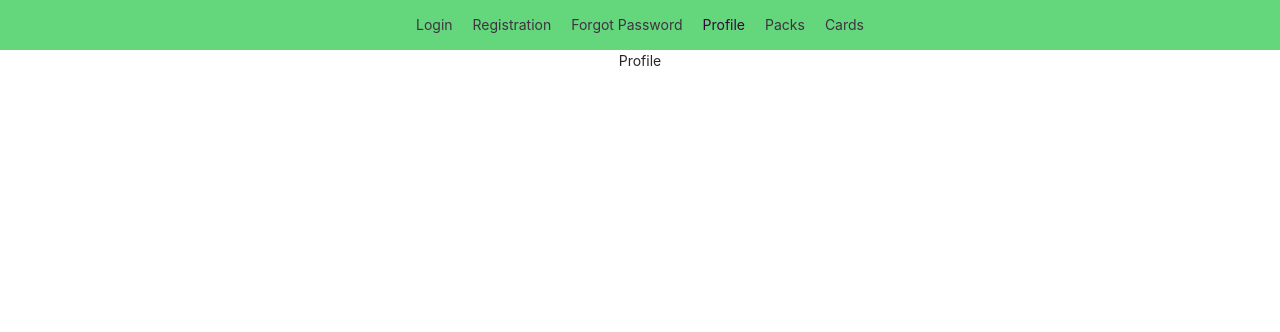
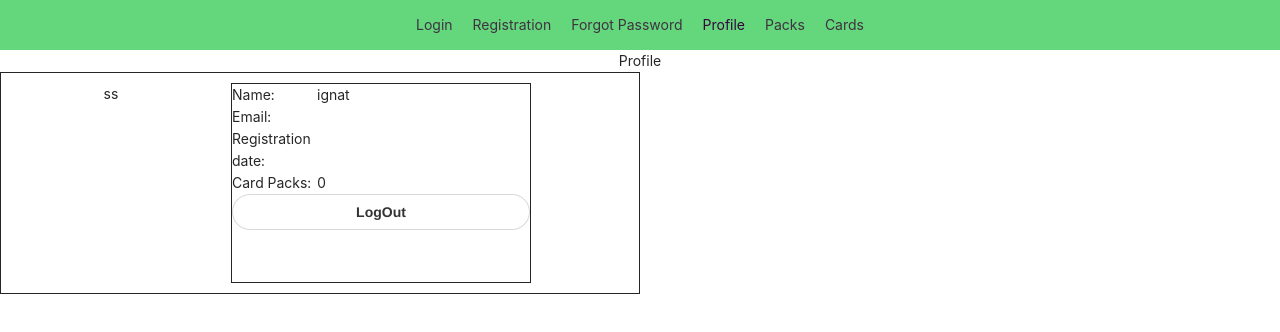
Before and after one commit to Chester7777/learning_Cards, a React (Create React App) app: page /profile in a window 1280 px wide. Shown: the top 332 px of the page. Built offline with nearby package versions, Linux system fonts and the light colour scheme.

Commit message:
Adding loginizatin and profile component.

```diff
--- a/src/n1-main/m1-ui/App.tsx
+++ b/src/n1-main/m1-ui/App.tsx
@@ -4,17 +4,25 @@ import {BrowserRouter} from "react-router-dom";
 import Header from "./header/Header";
 import Routes from "./routes/Routes";
 import {initializeAppTC} from "../m2-bll/appReducer";
-import {useDispatch} from "react-redux";
+import {useDispatch, useSelector} from "react-redux";
+import {AppRootStateType} from "../m2-bll/store";
 
 
 
 
 const App = () => {
+    const isInitialized = useSelector<AppRootStateType, boolean>(state => state.app.isInitialized)
 
     let dispatch = useDispatch()
     useEffect(() => {
         dispatch(initializeAppTC())
     }, [dispatch])
+    if (!isInitialized) {
+        return <div
+            style={{position: 'fixed', top: '30%', textAlign: 'center', width: '100%'}}>
+            Загрузка крутилка
+        </div>
+    }
 
   return (
       <BrowserRouter>
--- /dev/null
+++ b/src/n1-main/m1-ui/components/profile/Profile.module.css
@@ -0,0 +1,55 @@
+.register {
+    align-items: center;
+    display: flex;
+    flex-direction: column;
+    width: 200px;
+    margin: auto;
+}
+
+input {
+    margin: 10px;
+    border-radius: 18px;
+    padding: 8px;
+    text-align: center;
+}
+
+
+.errorText {
+    height: 20px;
+    color: red;
+    margin-bottom: 5px;
+}
+.wrapProfile{
+    width: 50%;
+    border: 1px solid;
+    display: flex;
+    flex-direction: row;
+}
+.wrapAva{
+    width: 200px;
+    height: 200px;
+    margin: 10px;
+    background-size: cover;
+    background-repeat: no-repeat;
+    background-position: center;
+
+}
+.wrapInfo{
+    width: 300px;
+    border: 1px solid;
+    margin: 10px;
+display: flex;
+    flex-direction: column;
+}
+.infoBlock{
+    display: flex;
+flex-direction: row;
+}
+.titles{
+   width: 85px;
+text-align: left;
+}
+.info{
+    word-wrap: break-word ;
+    justify-content: flex-start;
+}
--- a/src/n1-main/m1-ui/components/profile/Profile.tsx
+++ b/src/n1-main/m1-ui/components/profile/Profile.tsx
@@ -1,11 +1,49 @@
 import React from "react";
+import {useSelector} from "react-redux";
+import {AppRootStateType} from "../../../m2-bll/store";
+import s from './Profile.module.css'
+import {url} from "inspector";
+import {Button} from "../../common/Button/Button";
 
-const  Profile = () => {
+const  Profile=React.memo(function (){
+    const name=useSelector<AppRootStateType,string>(state => state.profile.name)
+    const ava=useSelector<AppRootStateType,string>(state => state.profile.avatar)
+    const email=useSelector<AppRootStateType,string>(state => state.profile.email)
+    const created=useSelector<AppRootStateType,string>(state => state.profile.created)
+    const publicCardPacksCount=useSelector<AppRootStateType,string>(state => state.profile.publicCardPacksCount)
+
     return (
         <div>
             Profile
+            <div className={s.wrapProfile}>
+                <div className={s.wrapAva} style={{backgroundImage:  `url(${ava})`}}>ss</div>
+<div className={s.wrapInfo}>
+    <div className={s.infoBlock}>
+        <div className={s.titles}>Name:</div>
+        <div className={s.info}>ignat{name}</div>
+    </div>
+    <div className={s.infoBlock}>
+        <div className={s.titles}>Email:</div>
+        <div className={s.info}>{email}</div>
+    </div>
+    <div className={s.infoBlock}>
+        <div className={s.titles}>Registration date:</div>
+        <div className={s.info}>{created}</div>
+    </div>
+    <div className={s.infoBlock}>
+        <div className={s.titles}>Card Packs:</div>
+        <div className={s.info}>{publicCardPacksCount}</div>
+    </div>
+    <Button label={"LogOut"}/>
+
+</div>
+
+            </div>
         </div>
+
     );
-}
+
+})
+
 
 export default Profile;
--- a/src/n1-main/m1-ui/components/registration/Registration.tsx
+++ b/src/n1-main/m1-ui/components/registration/Registration.tsx
@@ -18,8 +18,6 @@ const Registration = () => {
                     <input />
                     <div >Password</div>
                     <input />
-
-
                     <Button
                         label={'Sign Up'}
                         backgroundColor={'blue'}/>
--- a/src/n1-main/m2-bll/appReducer.ts
+++ b/src/n1-main/m2-bll/appReducer.ts
@@ -1,19 +1,47 @@
 import {Dispatch} from "redux";
 
-const initialState = {
+const initialState:InitialStateType = {
     status: 'idle',
     error: null,
-    isInitialized: false
+    isInitialized: true
 }
+export type InitialStateType = {
+    // происходит ли сейчас взаимодействие с сервером
+    status: RequestStatusType
+    // если ошибка какая-то глобальная произойдёт - мы запишем текст ошибки сюда
+    error: string | null
+    isInitialized:boolean
+}
+export type RequestStatusType =  'idle' | 'loading' | 'succeeded' | 'failed'
 
-export const appReducer = (state: any = initialState, action: any) => {
+export const appReducer = (state: InitialStateType = initialState, action: ActionsType): InitialStateType => {
     switch (action.type) {
-
+        case 'APP/SET-STATUS':
+            return {...state, status: action.status}
+        case 'APP/SET-ERROR':
+            return {...state, error: action.error}
+        case 'APP/SET-INITIALIZED':
+            return {...state,isInitialized:action.status
+            }
         default:
             return {...state}
     }
 }
+export const    setAppErrorAC = (error: string | null) => ({ type: 'APP/SET-ERROR', error } as const)
+export const setAppStatusAC = (status:  RequestStatusType) => ({ type: 'APP/SET-STATUS', status } as const)
+export const setIsInitializedAC = (status:boolean) => ({ type: 'APP/SET-INITIALIZED', status } as const)
 
 export const initializeAppTC = () => (dispatch: Dispatch) => {
 
 }
+
+
+
+export type setIsInitializedACType = ReturnType<typeof setIsInitializedAC>
+export type SetAppErrorActionType = ReturnType<typeof setAppErrorAC>
+export type SetAppStatusActionType = ReturnType<typeof setAppStatusAC>
+
+type ActionsType =
+    | SetAppErrorActionType
+    | SetAppStatusActionType
+    |setIsInitializedACType
--- /dev/null
+++ b/src/n1-main/m2-bll/profileReducer.ts
@@ -0,0 +1,44 @@
+import {Dispatch} from "redux";
+import {ResponceLoginType} from "../m3-dal/auth-api";
+import {setIsLoggedInAC} from "./loginReducer";
+
+
+const initialState: ResponceLoginType = {
+    _id: '',
+    email: '',
+    name: '',
+    avatar: '',
+    publicCardPacksCount: 0,// количество колод
+    created: '',
+    updated: '',
+    isAdmin: false,
+    verified: false, // подтвердил ли почту
+    rememberMe: false,
+    error: ''
+}
+type ActionsType = ReturnType<typeof setProfileDataAC>
+export const profileReducer = (state: any = initialState, action: ActionsType) => {
+    switch (action.type) {
+        case 'login/SET-PROFILE-DATA': {
+            return {
+                ...state,_id: action.data._id,
+                email: action.data.email,
+                name: action.data.name,
+                avatar: action.data.avatar,
+                publicCardPacksCount: action.data.publicCardPacksCount,
+                created: action.data.created,
+                updated: action.data.updated,
+                isAdmin: action.data.isAdmin,
+                verified: action.data.verified, // подтвердил ли почту
+                rememberMe: action.data.rememberMe,
+                error: action.data.error
+                            }
+
+        }
+
+        default:
+            return {...state}
+    }
+}
+
+export const setProfileDataAC = (data: ResponceLoginType) => ({type: 'login/SET-PROFILE-DATA', data} as const)
--- a/src/n1-main/m2-bll/store.ts
+++ b/src/n1-main/m2-bll/store.ts
@@ -6,6 +6,8 @@ import {loginReducer} from "./loginReducer";
 import { forgotReducer } from './forgotReducer';
 import {cardsReducer} from "./cardsReducer";
 import { searchReducer } from './searchReducer';
+import {appReducer} from "./appReducer";
+import {profileReducer} from "./profileReducer";
 
 
 const rootReducer = combineReducers({
@@ -14,7 +16,9 @@ const rootReducer = combineReducers({
     login: loginReducer,
     forgotPassword: forgotReducer,
     cards: cardsReducer,
-    search: searchReducer
+    search: searchReducer,
+    app:appReducer,
+    profile:profileReducer
 })
 // непосредственно создаём store
 export const store = createStore(rootReducer, applyMiddleware(thunkMiddleware));
--- a/src/n1-main/m3-dal/auth-api.ts
+++ b/src/n1-main/m3-dal/auth-api.ts
@@ -1,12 +1,44 @@
 import axios from "axios"
 
+const instance = axios.create({
+    baseURL: 'http://localhost:7542/2.0/',
+    withCredentials: true,
 
+})
 // api
 export const authAPI = {
 
+    login(data: LoginParamsType) {
+        return instance.post<ResponceLoginType>('/auth/login', data)
+        // email: string
+        // password: string
+        // rememberMe: boolean
+
+    }
 }
 
 
-export const searchAPI = {
+export const searchAPI = {}
+
+
+// types
+export type LoginParamsType = {
+    email: string
+    password: string
+    rememberMe: boolean
 
 }
+
+export type ResponceLoginType = {
+    _id: string;
+    email: string;
+    name: string;
+    avatar?: string;
+    publicCardPacksCount: number; // количество колод
+    created: string;
+    updated: string;
+    isAdmin: boolean;
+    verified: boolean; // подтвердил ли почту
+    rememberMe: boolean;
+    error?: string;
+}
```
Also changed, not shown: src/n1-main/m1-ui/components/login/Login.tsx (+53 -4 lines), src/n1-main/m2-bll/loginReducer.tsx (+31 -10 lines).
